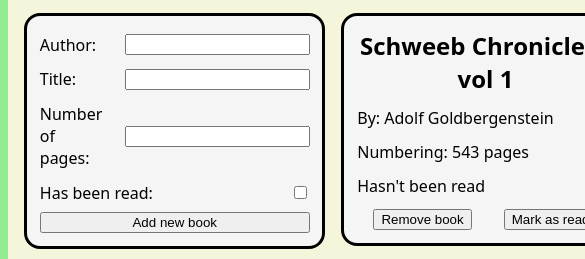
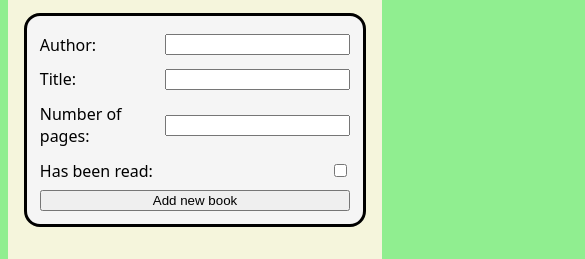
Before and after one commit to PetrusMaximus0/PetrusMaximus0.github.io, a plain HTML site: page index.html in a window 390 px wide. Shown: the part 189-448 px from the top of the page, 585 px wide, since content can reach past the window. Drawn offline with Linux system fonts and the light colour scheme.

Commit message:
add media query for mobile sizing

```diff
--- a/style.css
+++ b/style.css
@@ -43,6 +43,12 @@ header, main, footer, aside{
     padding:1rem;
 
     border-radius: 1rem;
+}
+
+@media screen and (max-width: 780px) {
+    .content-grid-container{
+        grid-template-columns: 1fr;
+    }
 }
 
 .grid-container{
```
